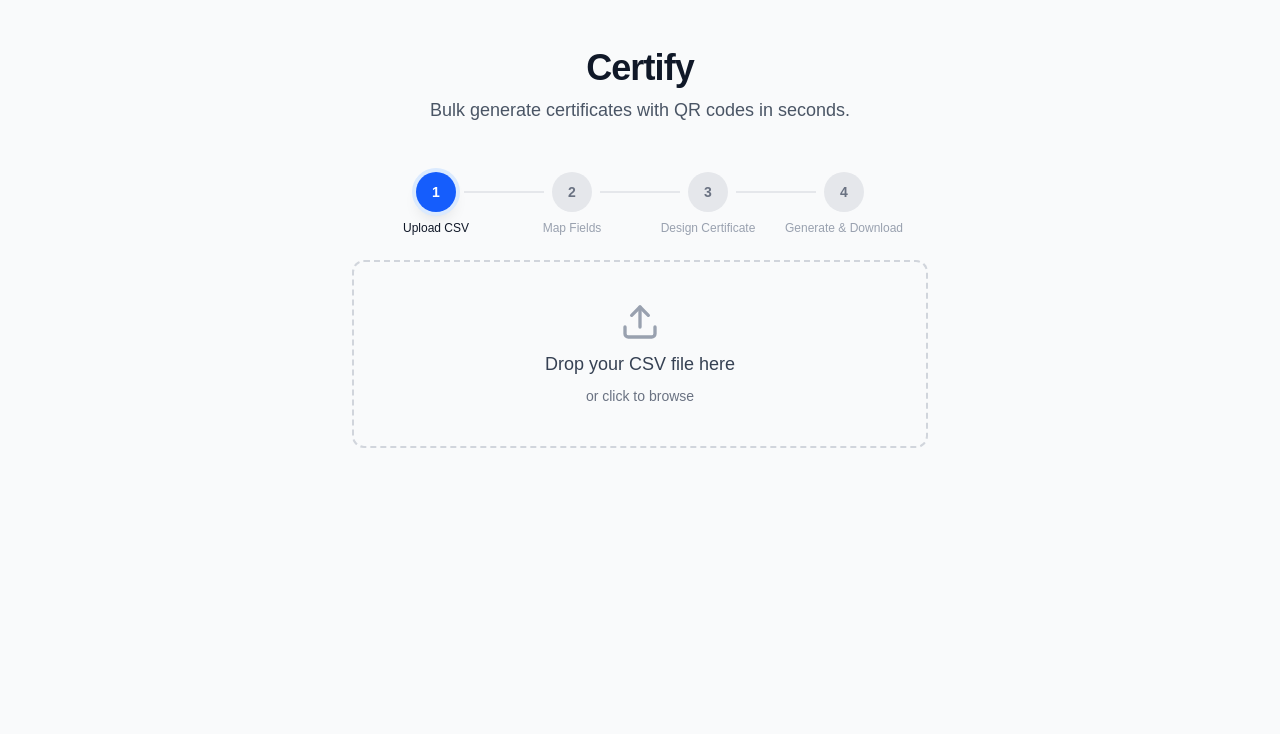
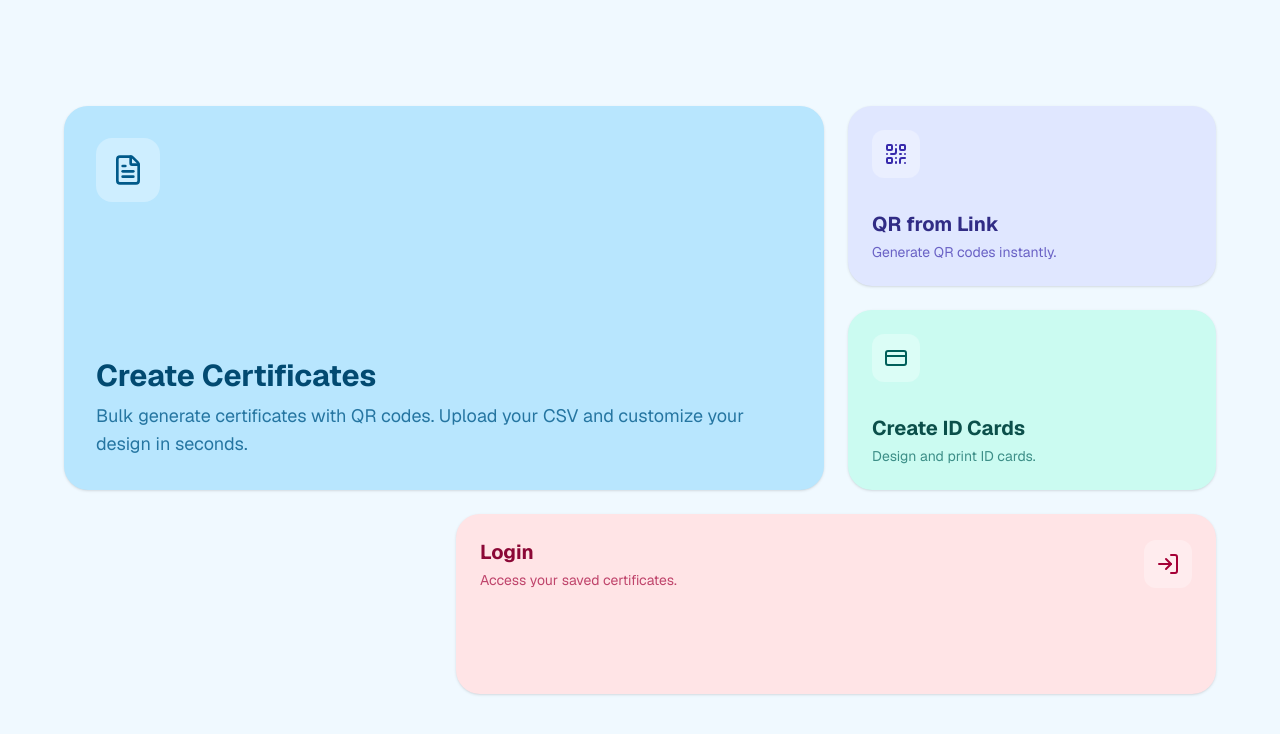
Before and after one commit to gdg-raipur/certify, a Next.js app: page / in a window 1280 px wide. Shown: the top 734 px of the page. Built offline with nearby package versions, Linux system fonts and the light colour scheme.

Commit message:
feat: Implement certificate generation flow with a new landing page and bulk PDF/QR certificate creation.

```diff
--- a/src/app/page.tsx
+++ b/src/app/page.tsx
@@ -1,117 +1,62 @@
-"use client";
-
-import { useState } from "react";
-import { UploadStep } from "@/components/UploadStep";
-import { MappingStep } from "@/components/MappingStep";
-import { DesignStep } from "@/components/DesignStep";
-import { GenerateStep } from "@/components/GenerateStep";
-import { CsvColumnMapping } from "@/types";
-import { Check, ChevronRight } from "lucide-react";
-import { cn } from "@/lib/utils";
-
-const STEPS = [
-    { id: "upload", title: "Upload CSV" },
-    { id: "mapping", title: "Map Fields" },
-    { id: "design", title: "Design Certificate" },
-    { id: "generate", title: "Generate & Download" },
-];
+import Link from "next/link";
+import { QrCode, CreditCard, FileText, LogIn } from "lucide-react";
 
 export default function Home() {
-    const [currentStep, setCurrentStep] = useState(0);
-    const [data, setData] = useState<any[]>([]);
-    const [headers, setHeaders] = useState<string[]>([]);
-    const [mapping, setMapping] = useState<CsvColumnMapping | null>(null);
-    const [designConfig, setDesignConfig] = useState<any>(null);
+    return (
+        <main className="min-h-screen bg-sky-50 p-4 sm:p-8 flex items-center justify-center font-sans">
+            <div className="max-w-6xl w-full grid grid-cols-1 md:grid-cols-3 gap-6 auto-rows-[minmax(180px,auto)]">
 
-    const handleDataParsed = (parsedData: any[], parsedHeaders: string[]) => {
-        setData(parsedData);
-        setHeaders(parsedHeaders);
-        setCurrentStep(1);
-    };
+                {/* Main Box: Create Certificates */}
+                <Link
+                    href="/create-certificates"
+                    className="md:col-span-2 md:row-span-2 bg-sky-200 hover:bg-sky-300 transition-all duration-300 rounded-3xl p-8 flex flex-col justify-between group shadow-sm hover:shadow-md"
+                >
+                    <div className="bg-white/30 w-16 h-16 rounded-2xl flex items-center justify-center mb-4 group-hover:scale-110 transition-transform duration-300">
+                        <FileText className="w-8 h-8 text-sky-800" />
+                    </div>
+                    <div>
+                        <h2 className="text-3xl font-bold text-sky-900 mb-2">Create Certificates</h2>
+                        <p className="text-sky-800/80 text-lg">
+                            Bulk generate certificates with QR codes. Upload your CSV and customize your design in seconds.
+                        </p>
+                    </div>
+                </Link>
 
-    const handleMappingComplete = (map: CsvColumnMapping) => {
-        setMapping(map);
-        setCurrentStep(2);
-    };
-
-    const handleDesignComplete = (config: any) => {
-        setDesignConfig(config);
-        setCurrentStep(3);
-    };
-
-    return (
-        <main className="min-h-screen bg-gray-50 py-12 px-4 sm:px-6 lg:px-8">
-            <div className="max-w-5xl mx-auto">
-                <div className="text-center mb-12">
-                    <h1 className="text-4xl font-extrabold text-gray-900 tracking-tight mb-2">
-                        Certify
-                    </h1>
-                    <p className="text-lg text-gray-600">
-                        Bulk generate certificates with QR codes in seconds.
-                    </p>
-                </div>
-
-                {/* Stepper */}
-                <div className="mb-12">
-                    <div className="flex items-center justify-center">
-                        {STEPS.map((step, index) => (
-                            <div key={step.id} className="flex items-center">
-                                <div className="flex flex-col items-center relative">
-                                    <div
-                                        className={cn(
-                                            "w-10 h-10 rounded-full flex items-center justify-center font-semibold text-sm transition-colors duration-200 z-10",
-                                            index < currentStep
-                                                ? "bg-green-500 text-white"
-                                                : index === currentStep
-                                                    ? "bg-blue-600 text-white shadow-lg ring-4 ring-blue-100"
-                                                    : "bg-gray-200 text-gray-500"
-                                        )}
-                                    >
-                                        {index < currentStep ? (
-                                            <Check className="w-6 h-6" />
-                                        ) : (
-                                            index + 1
-                                        )}
-                                    </div>
-                                    <span
-                                        className={cn(
-                                            "absolute top-12 text-xs font-medium whitespace-nowrap",
-                                            index <= currentStep ? "text-gray-900" : "text-gray-400"
-                                        )}
-                                    >
-                                        {step.title}
-                                    </span>
-                                </div>
-                                {index < STEPS.length - 1 && (
-                                    <div
-                                        className={cn(
-                                            "w-20 h-0.5 mx-2",
-                                            index < currentStep ? "bg-green-500" : "bg-gray-200"
-                                        )}
-                                    />
-                                )}
-                            </div>
-                        ))}
+                {/* Secondary Box: Create QR from Link */}
+                <div className="bg-indigo-100 hover:bg-indigo-200 transition-all duration-300 rounded-3xl p-6 flex flex-col justify-between group cursor-pointer shadow-sm hover:shadow-md">
+                    <div className="bg-white/30 w-12 h-12 rounded-xl flex items-center justify-center mb-4 group-hover:scale-110 transition-transform duration-300">
+                        <QrCode className="w-6 h-6 text-indigo-800" />
+                    </div>
+                    <div>
+                        <h3 className="text-xl font-bold text-indigo-900 mb-1">QR from Link</h3>
+                        <p className="text-indigo-800/70 text-sm">Generate QR codes instantly.</p>
                     </div>
                 </div>
 
-                {/* Content */}
-                <div className="transition-all duration-300 ease-in-out">
-                    {currentStep === 0 && <UploadStep onDataParsed={handleDataParsed} />}
-                    {currentStep === 1 && (
-                        <MappingStep headers={headers} onMappingComplete={handleMappingComplete} />
-                    )}
-                    {currentStep === 2 && (
-                        <DesignStep onDesignComplete={handleDesignComplete} />
-                    )}
-                    {currentStep === 3 && (
-                        <GenerateStep
-                            data={data}
-                            mapping={mapping}
-                            designConfig={designConfig}
-                        />
-                    )}
+                {/* Secondary Box: Create ID Cards */}
+                <div className="bg-teal-100 hover:bg-teal-200 transition-all duration-300 rounded-3xl p-6 flex flex-col justify-between group cursor-pointer shadow-sm hover:shadow-md">
+                    <div className="bg-white/30 w-12 h-12 rounded-xl flex items-center justify-center mb-4 group-hover:scale-110 transition-transform duration-300">
+                        <CreditCard className="w-6 h-6 text-teal-800" />
+                    </div>
+                    <div>
+                        <h3 className="text-xl font-bold text-teal-900 mb-1">Create ID Cards</h3>
+                        <p className="text-teal-800/70 text-sm">Design and print ID cards.</p>
+                    </div>
                 </div>
+
+                {/* Secondary Box: Login */}
+                <div className="bg-rose-100 hover:bg-rose-200 transition-all duration-300 rounded-3xl p-6 flex flex-col justify-between group cursor-pointer shadow-sm hover:shadow-md md:col-span-2 md:col-start-2">
+                    <div className="flex items-center justify-between">
+                        <div>
+                            <h3 className="text-xl font-bold text-rose-900 mb-1">Login</h3>
+                            <p className="text-rose-800/70 text-sm">Access your saved certificates.</p>
+                        </div>
+                        <div className="bg-white/30 w-12 h-12 rounded-xl flex items-center justify-center group-hover:scale-110 transition-transform duration-300">
+                            <LogIn className="w-6 h-6 text-rose-800" />
+                        </div>
+                    </div>
+                </div>
+
             </div>
         </main>
     );
--- a/src/components/GenerateStep.tsx
+++ b/src/components/GenerateStep.tsx
@@ -4,7 +4,7 @@ import { useState } from "react";
 import { PDFDocument, rgb, StandardFonts } from "pdf-lib";
 import JSZip from "jszip";
 import QRCode from "qrcode";
-import { saveAs } from "file-saver"; // I might need to install file-saver or just use a helper
+//import { saveAs } from "file-saver"; // I might need to install file-saver or just use a helper
 import { Download, Loader2, CheckCircle } from "lucide-react";
 
 // Helper for download if file-saver is not available or just use simple anchor
@@ -56,6 +56,9 @@ export function GenerateStep({ data, mapping, designConfig }: GenerateStepProps)
                 const page = pdfDoc.addPage([templateDimensions.width, templateDimensions.height]);
 
                 // Embed image
+                /*
+                * BUG IDENTIFIED
+                */
                 let image;
                 if (templateUrl.includes("png")) {
                     image = await pdfDoc.embedPng(templateImageBytes);
```
Also changed, not shown: src/app/create-certificates/page.tsx (added, +118 -0 lines).
